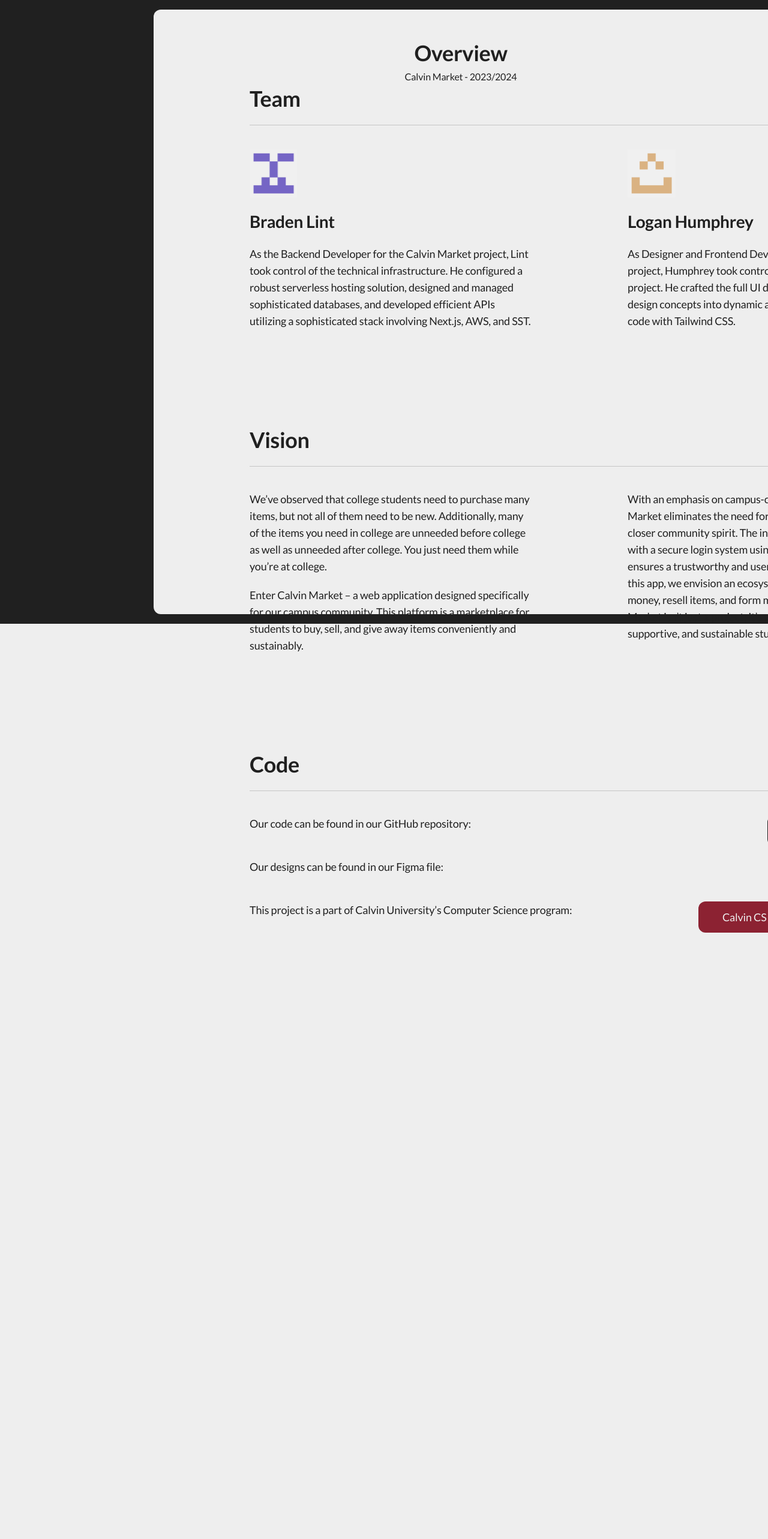
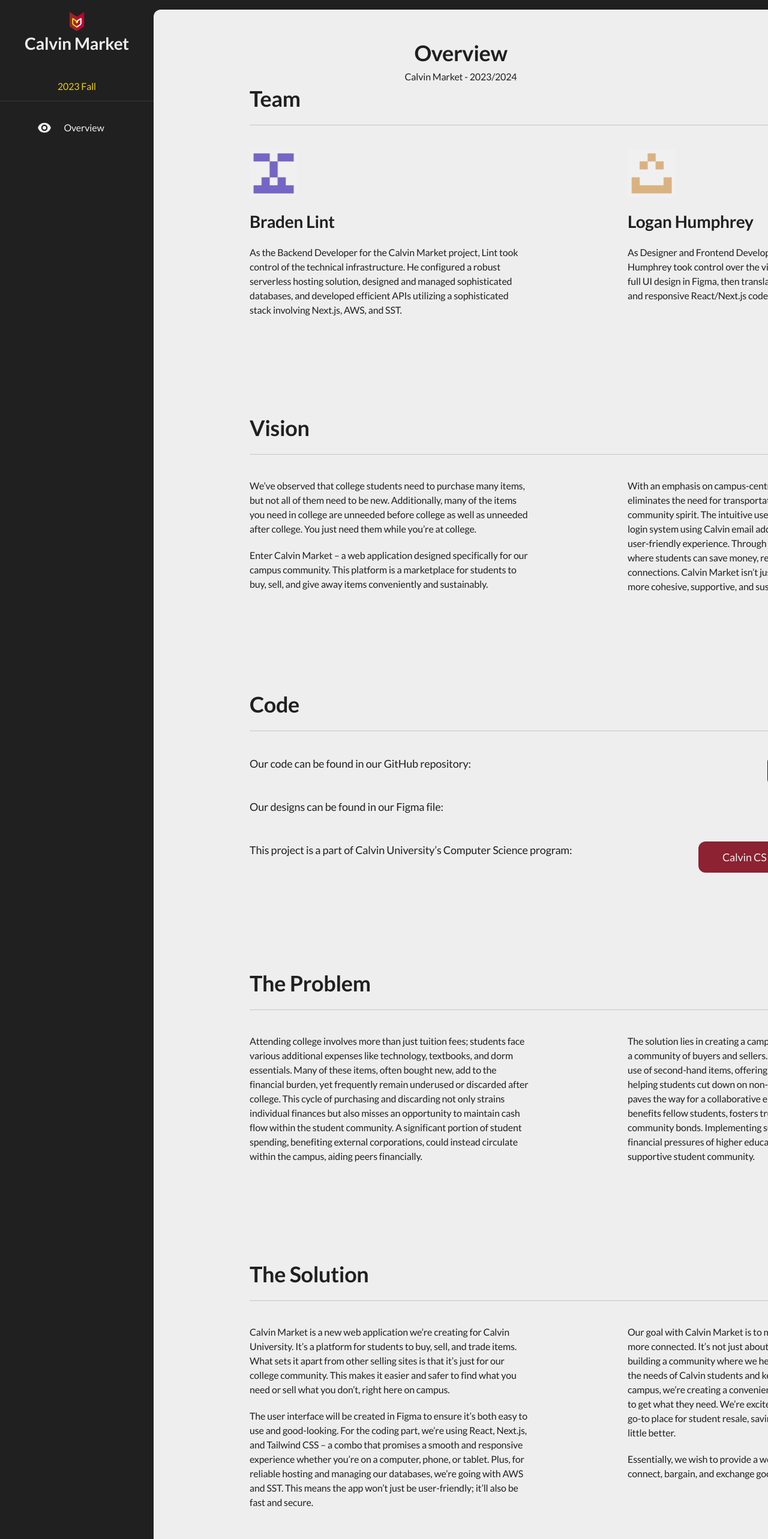
Before and after one commit to CiderCreative/CalvinMarket, a Next.js app: page /About in a window 1280 px wide. Shown: the top 2566 px of the page at 60% size. Before the commit the page ends 1555 px from the top, so only its background shows below. Built offline with nearby package versions, Linux system fonts and the light colour scheme; no server answers.

Commit message:
Saving collab process with Braden, making sizing work for height

```diff
--- a/app/About/page.jsx
+++ b/app/About/page.jsx
@@ -3,21 +3,26 @@ import React, { useRef, useEffect, useState } from "react";
 import { Sidebar, Foreground } from "../../components/About/index.js";
 
 const Page = () => {
-  const [height, setHeight] = useState("130vh");
-  const foregroundRef = useRef(null);
+  const [height, setHeight] = useState("");
+  const foregroundRef = useRef("STARTING VAL");
 
   useEffect(() => {
+    console.error("on mount:", foregroundRef);
+
     if (foregroundRef.current) {
       setHeight(`${foregroundRef.current.offsetHeight}px`);
     }
   }, []);
+
   return (
+    // Ref to calculate height of <Foreground /> (absolutely positioned)
     <div
-      className="relative w-full bg-dark text-light"
+      className="relative w-full h-[500vh] bg-dark text-light"
       style={{ height: height }}
     >
       <Sidebar />
-      <Foreground ref={foregroundRef} />
+      <Foreground childRef={foregroundRef} />
+      <div className="w-full h-4 bg-dark" />
     </div>
   );
 };
--- /dev/null
+++ b/components/About/AboutProblem.jsx
@@ -0,0 +1,39 @@
+import React from "react";
+import { AboutHeader } from "./index";
+
+const AboutProblem = () => {
+  return (
+    <div>
+      {/* Header & divider */}
+      <AboutHeader text="The Problem" />
+
+      <div className="flex justify-center space-x-40 text-sm font-normal">
+        <p className="w-[500px]">
+          Attending college involves more than just tuition fees; students face
+          various additional expenses like technology, textbooks, and dorm
+          essentials. Many of these items, often bought new, add to the
+          financial burden, yet frequently remain underused or discarded after
+          college. This cycle of purchasing and discarding not only strains
+          individual finances but also misses an opportunity to maintain cash
+          flow within the student community. A significant portion of student
+          spending, benefiting external corporations, could instead circulate
+          within the campus, aiding peers financially.
+        </p>
+
+        <p className="w-[500px]">
+          The solution lies in creating a campus-centric marketplace, fostering
+          a community of buyers and sellers. This ecosystem encourages the use
+          of second-hand items, offering affordable alternatives and helping
+          students cut down on non-essential spending. Moreover, it paves the
+          way for a collaborative environment, where money spent benefits fellow
+          students, fosters trust among them, and strengthens community bonds.
+          Implementing such a system could alleviate the financial pressures of
+          higher education, promoting a sustainable and supportive student
+          community.
+        </p>
+      </div>
+    </div>
+  );
+};
+
+export default AboutProblem;
--- /dev/null
+++ b/components/About/AboutQualifications.jsx
@@ -0,0 +1,27 @@
+import React from "react";
+import { AboutHeader } from "./index";
+
+const AboutQualifications = () => {
+  return (
+    <div>
+      {/* Header & divider */}
+      <AboutHeader text="Our Qualifications" />
+
+      <div className="flex justify-center space-x-40 text-sm font-normal">
+        <p className="w-[500px]">
+          Lint and Humphrey have started a website creation startup using the
+          frameworks decided upon for Calvin Market. Thus, this is a great
+          opportunity for them to practice skills learned with an important,
+          community-serving app such as a Calvin Market web app.
+        </p>
+        <p className="w-[500px]">
+          This year’s project will be considered a success if we enable students
+          to buy, sell, and trade on a fully-built web app by the end of the
+          2023-2024 school year.
+        </p>
+      </div>
+    </div>
+  );
+};
+
+export default AboutQualifications;
--- /dev/null
+++ b/components/About/AboutSolution.jsx
@@ -0,0 +1,50 @@
+import React from "react";
+import { AboutHeader } from "./index";
+
+const AboutSolution = () => {
+  return (
+    <div>
+      {/* Header & divider */}
+      <AboutHeader text="The Solution" />
+
+      <div className="flex justify-center space-x-40 text-sm font-normal">
+        <div className="space-y-5 w-[500px]">
+          <p>
+            Calvin Market is a new web application we’re creating for Calvin
+            University. It’s a platform for students to buy, sell, and trade
+            items. What sets it apart from other selling sites is that it’s just
+            for our college community. This makes it easier and safer to find
+            what you need or sell what you don’t, right here on campus.
+          </p>
+          <p>
+            The user interface will be created in Figma to ensure it’s both easy
+            to use and good-looking. For the coding part, we’re using React,
+            Next.js, and Tailwind CSS – a combo that promises a smooth and
+            responsive experience whether you’re on a computer, phone, or
+            tablet. Plus, for reliable hosting and managing our databases, we’re
+            going with AWS and SST. This means the app won’t just be
+            user-friendly; it’ll also be fast and secure.
+          </p>
+        </div>
+        <div className="space-y-5 w-[500px]">
+          <p>
+            Our goal with Calvin Market is to make college life a bit easier and
+            more connected. It’s not just about buying and selling; it’s about
+            building a community where we help each other out. By focusing on
+            the needs of Calvin students and keeping everything within our
+            campus, we’re creating a convenient, cost-effective way for everyone
+            to get what they need. We’re excited to see Calvin Market become a
+            go-to place for student resale, saving money, and making college
+            life a little better.
+          </p>
+          <p>
+            Essentially, we wish to provide a website for buyers and sellers to
+            connect, bargain, and exchange goods within the Calvin community.
+          </p>
+        </div>
+      </div>
+    </div>
+  );
+};
+
+export default AboutSolution;
--- a/components/About/AboutTeam.jsx
+++ b/components/About/AboutTeam.jsx
@@ -19,7 +19,7 @@ const AboutTeam = () => {
             draggable={false}
           />
           <h3 className="text-2xl font-bold">Braden Lint</h3>
-          <p className="text-md font-normal">
+          <p className="text-sm font-normal">
             As the Backend Developer for the Calvin Market project, Lint took
             control of the technical infrastructure. He configured a robust
             serverless hosting solution, designed and managed sophisticated
@@ -37,7 +37,7 @@ const AboutTeam = () => {
             draggable={false}
           />
           <h3 className="text-2xl font-bold">Logan Humphrey</h3>
-          <p className="text-md font-normal">
+          <p className="text-sm font-normal">
             As Designer and Frontend Developer for the Calvin Market project,
             Humphrey took control over the visuals of the project. He crafted
             the full UI design in Figma, then translated design concepts into
--- a/components/About/AboutVision.jsx
+++ b/components/About/AboutVision.jsx
@@ -7,7 +7,7 @@ const AboutVision = () => {
       {/* Header & divider */}
       <AboutHeader text="Vision" />
 
-      <div className="flex justify-center space-x-40 text-md font-normal">
+      <div className="flex justify-center space-x-40 text-sm font-normal">
         <div className="space-y-5 w-[500px]">
           <p>
             We’ve observed that college students need to purchase many items,
--- a/components/About/Foreground.jsx
+++ b/components/About/Foreground.jsx
@@ -1,11 +1,23 @@
-import React, { forwardRef } from "react";
-import { AboutTeam, AboutVision, AboutCode } from "./index";
+import React, { useEffect } from "react";
+import {
+  AboutTeam,
+  AboutVision,
+  AboutCode,
+  AboutProblem,
+  AboutSolution,
+  AboutQualifications,
+} from "./index";
 
-const Foreground = ({ ref }) => {
+const Foreground = ({ childRef }) => {
+  useEffect(
+    () => console.log("inside effect:", childRef.current.offsetHeight),
+    []
+  );
+
   return (
     <div
-      ref={ref}
-      className="bg-light text-dark w-4/5 absolute right-0 top-4 bottom-4 rounded-l-xl pt-12 pb-40 px-40"
+      ref={childRef}
+      className="bg-light text-dark w-4/5 h-auto top-4 bottom-4 rounded-l-xl pt-12 pb-40 px-40 mb-4 ml-auto"
     >
       {/* Title of Page */}
       <div className="text-center space-y-1">
@@ -18,6 +30,9 @@ const Foreground = ({ ref }) => {
         <AboutTeam />
         <AboutVision />
         <AboutCode />
+        <AboutProblem />
+        <AboutSolution />
+        <AboutQualifications />
       </div>
     </div>
   );
--- a/components/About/Sidebar.jsx
+++ b/components/About/Sidebar.jsx
@@ -1,7 +1,31 @@
 import React from "react";
+import Link from "next/link";
+import { Logo } from "../../components/Global/index";
+import { EyeIcon } from "@heroicons/react/24/solid";
 
 const Sidebar = () => {
-  return <div className="left-0 inset-y-0 w-1/5"></div>;
+  return (
+    <div className="w-1/5 h-4">
+      {/* Fixed div */}
+      <div className="fixed left-0 inset-y-0 w-1/5 antialiased bg-dark">
+        <Logo />
+
+        <div>
+          <h5 className="text-sm text-center text-yellow">2023 Fall</h5>
+          <div className="bg-light/10 w-full h-[1px] my-3" />
+
+          {/* Fall 2023 */}
+          <Link
+            href="/About"
+            className="flex w-3/5 justify-center py-5 rounded-xl m-auto hover:bg-neutral-700/50"
+          >
+            <EyeIcon className="h-6 w-6" />
+            <p className="px-5">Overview</p>
+          </Link>
+        </div>
+      </div>
+    </div>
+  );
 };
 
 export default Sidebar;
--- a/components/About/index.js
+++ b/components/About/index.js
@@ -4,5 +4,18 @@ import AboutHeader from "./AboutHeader";
 import AboutTeam from "./AboutTeam";
 import AboutVision from "./AboutVision";
 import AboutCode from "./AboutCode";
+import AboutProblem from "./AboutProblem";
+import AboutSolution from "./AboutSolution";
+import AboutQualifications from "./AboutQualifications";
 
-export { Foreground, Sidebar, AboutHeader, AboutTeam, AboutVision, AboutCode };
+export {
+  Foreground,
+  Sidebar,
+  AboutHeader,
+  AboutTeam,
+  AboutVision,
+  AboutCode,
+  AboutProblem,
+  AboutSolution,
+  AboutQualifications,
+};
```
Also changed, not shown: tailwind.config.js (+29 -29 lines).
